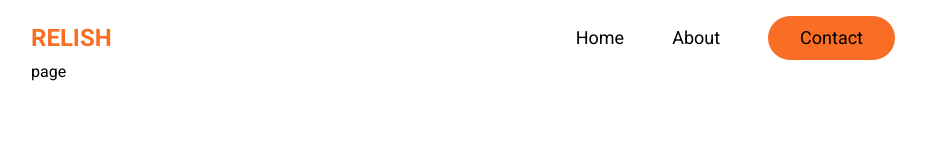
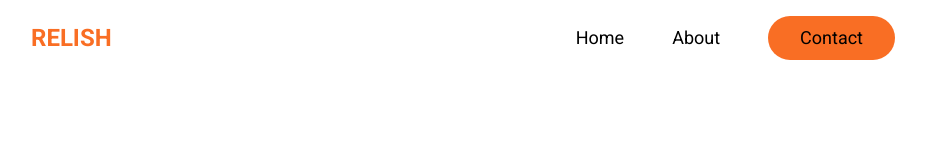
Before and after one commit to CitizenCathay/recipe-app, a Next.js app: page /about in a window 1280 px wide. Shown: the top 160 px of the page, without its empty margins (177-1103 px from the left). Built offline with nearby package versions, Linux system fonts and the light colour scheme.

Commit message:
Add about section

```diff
--- a/src/app/about/page.tsx
+++ b/src/app/about/page.tsx
@@ -1,7 +1,12 @@
 import React from "react";
+import AboutSection from "@/components/layout/AboutSection";
 
 const page = () => {
-  return <div>page</div>;
+  return (
+    <>
+      <AboutSection />
+    </>
+  );
 };
 
 export default page;
--- /dev/null
+++ b/src/components/layout/AboutSection.tsx
@@ -0,0 +1,7 @@
+import React from "react";
+
+const AboutSection = () => {
+  return <section></section>;
+};
+
+export default AboutSection;
```
